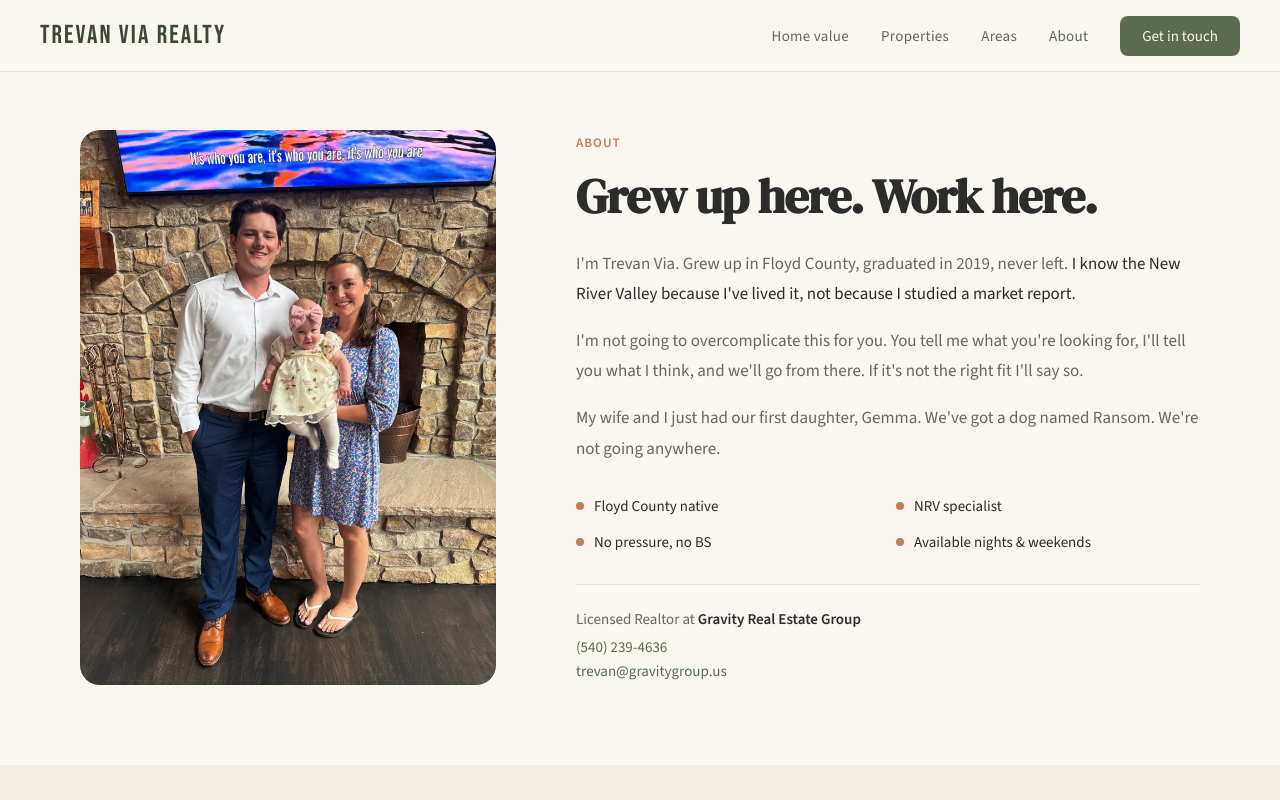
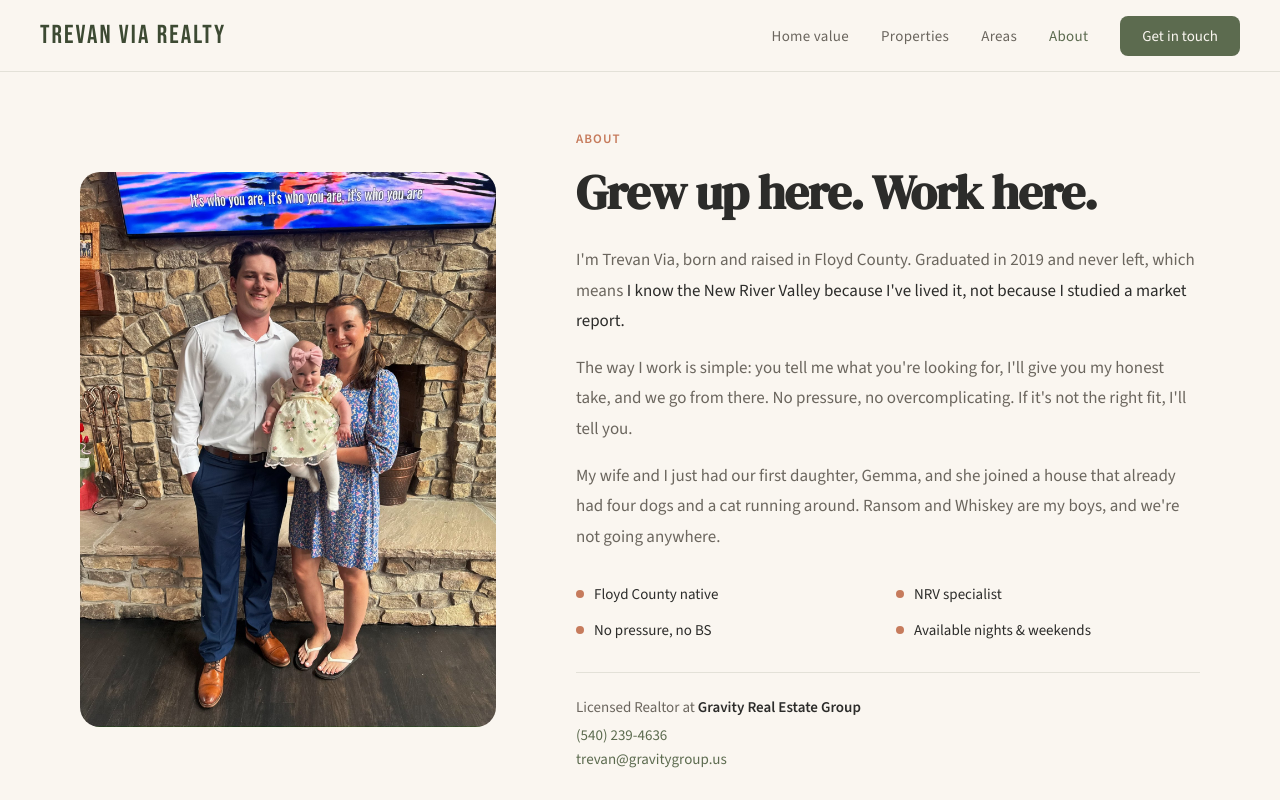
Before and after one commit to TrevanVia/trevan-via-realty, a React (Vite) app: page /about in a window 1280 px wide. Shown: the top 800 px of the page. Built offline with nearby package versions, Linux system fonts and the light colour scheme.

Commit message:
Update About copy to match homepage voice

```diff
--- a/src/pages/About.jsx
+++ b/src/pages/About.jsx
@@ -15,13 +15,13 @@ export default function About() {
             <div className="section-tag">About</div>
             <h1 style={{ fontFamily: 'var(--font-display)', fontSize: 'clamp(36px, 4vw, 48px)', color: 'var(--charcoal)', marginBottom: 20, letterSpacing: '-0.02em' }}>Grew up here. Work here.</h1>
             <p style={{ fontSize: 17, color: 'var(--warm-gray)', lineHeight: 1.8, fontWeight: 300, marginBottom: 16 }}>
-              I'm Trevan Via. Grew up in Floyd County, graduated in 2019, never left. <strong style={{ color: 'var(--charcoal)', fontWeight: 500 }}>I know the New River Valley because I've lived it, not because I studied a market report.</strong>
+              I'm Trevan Via, born and raised in Floyd County. Graduated in 2019 and never left, which means <strong style={{ color: 'var(--charcoal)', fontWeight: 500 }}>I know the New River Valley because I've lived it, not because I studied a market report.</strong>
             </p>
             <p style={{ fontSize: 17, color: 'var(--warm-gray)', lineHeight: 1.8, fontWeight: 300, marginBottom: 16 }}>
-              I'm not going to overcomplicate this for you. You tell me what you're looking for, I'll tell you what I think, and we'll go from there. If it's not the right fit I'll say so.
+              The way I work is simple: you tell me what you're looking for, I'll give you my honest take, and we go from there. No pressure, no overcomplicating. If it's not the right fit, I'll tell you.
             </p>
             <p style={{ fontSize: 17, color: 'var(--warm-gray)', lineHeight: 1.8, fontWeight: 300, marginBottom: 16 }}>
-              My wife and I just had our first daughter, Gemma. We've got a dog named Ransom. We're not going anywhere.
+              My wife and I just had our first daughter, Gemma, and she joined a house that already had four dogs and a cat running around. Ransom and Whiskey are my boys, and we're not going anywhere.
             </p>
             <div className="qualities-grid" style={{ display: 'grid', gridTemplateColumns: '1fr 1fr', gap: 16, marginTop: 32 }}>
               {['Floyd County native', 'NRV specialist', 'No pressure, no BS', 'Available nights & weekends'].map(q => (
```
